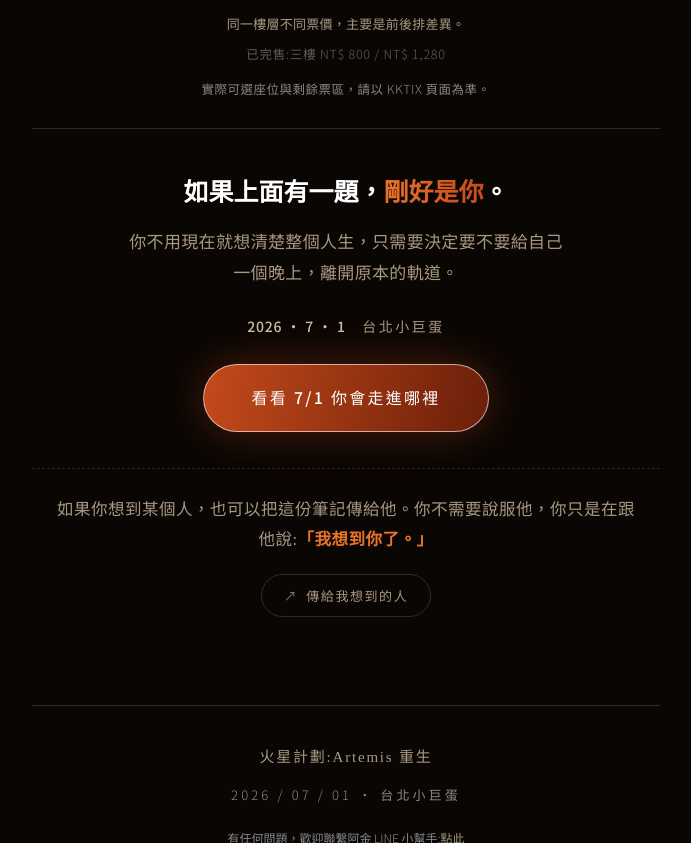
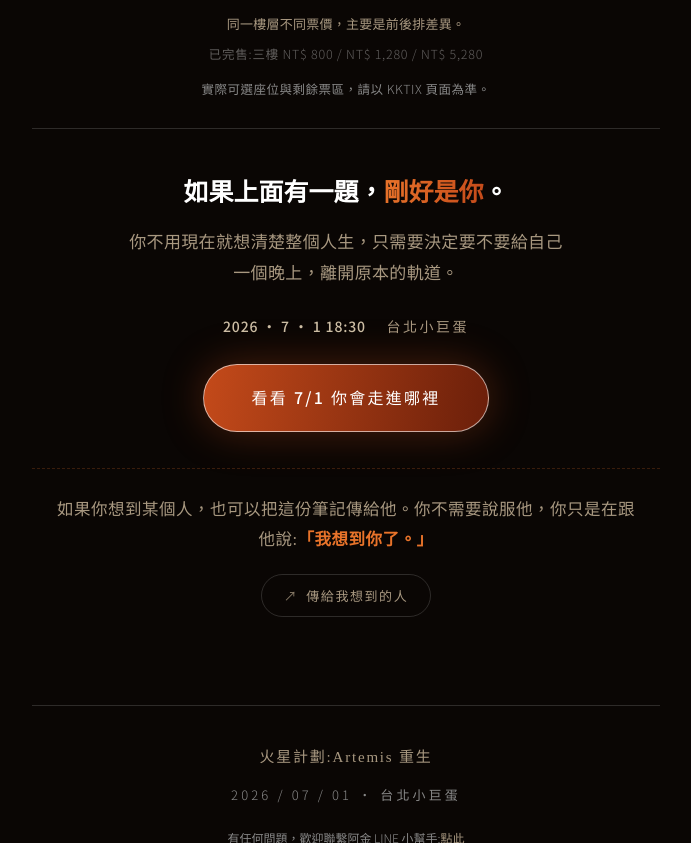
Before and after one commit to kimStatrup/mars-signal, a plain HTML site: page index.html in a window 1280 px wide. Shown: the part 3959-4802 px from the top of the page, without its empty margins (294-985 px from the left). Drawn offline with Linux system fonts and the light colour scheme.

Commit message:
Update index.html

```diff
--- a/index.html
+++ b/index.html
@@ -679,7 +679,7 @@
     </div>
 
     <p class="ticket-note reveal">同一樓層不同票價，主要是前後排差異。</p>
-    <div class="sold-note-light reveal">已完售:三樓 NT$ 800 / NT$ 1,280</div>
+    <div class="sold-note-light reveal">已完售:三樓 NT$ 800 / NT$ 1,280 / NT$ 5,280</div>
     <div class="kktix-note reveal">實際可選座位與剩餘票區，請以 KKTIX 頁面為準。</div>
   </section>
 
@@ -687,7 +687,7 @@
   <section class="cta">
     <p class="pre reveal">如果上面有一題，<span class="accent">剛好是你</span>。</p>
     <p class="push reveal">你不用現在就想清楚整個人生，只需要決定要不要給自己一個晚上，離開原本的軌道。</p>
-    <p class="when reveal"><b>2026 · 7 · 1</b>　台北小巨蛋</p>
+    <p class="when reveal"><b>2026 · 7 · 1 18:30  </b>　台北小巨蛋</p>
     <a class="btn reveal" href="https://kimlife.tw/oizWu" target="_blank" rel="noopener" data-event="main_purchase_click">看看 7/1 你會走進哪裡</a>
 
     <!-- 轉發語氣段 + 分享按鈕 -->
```
